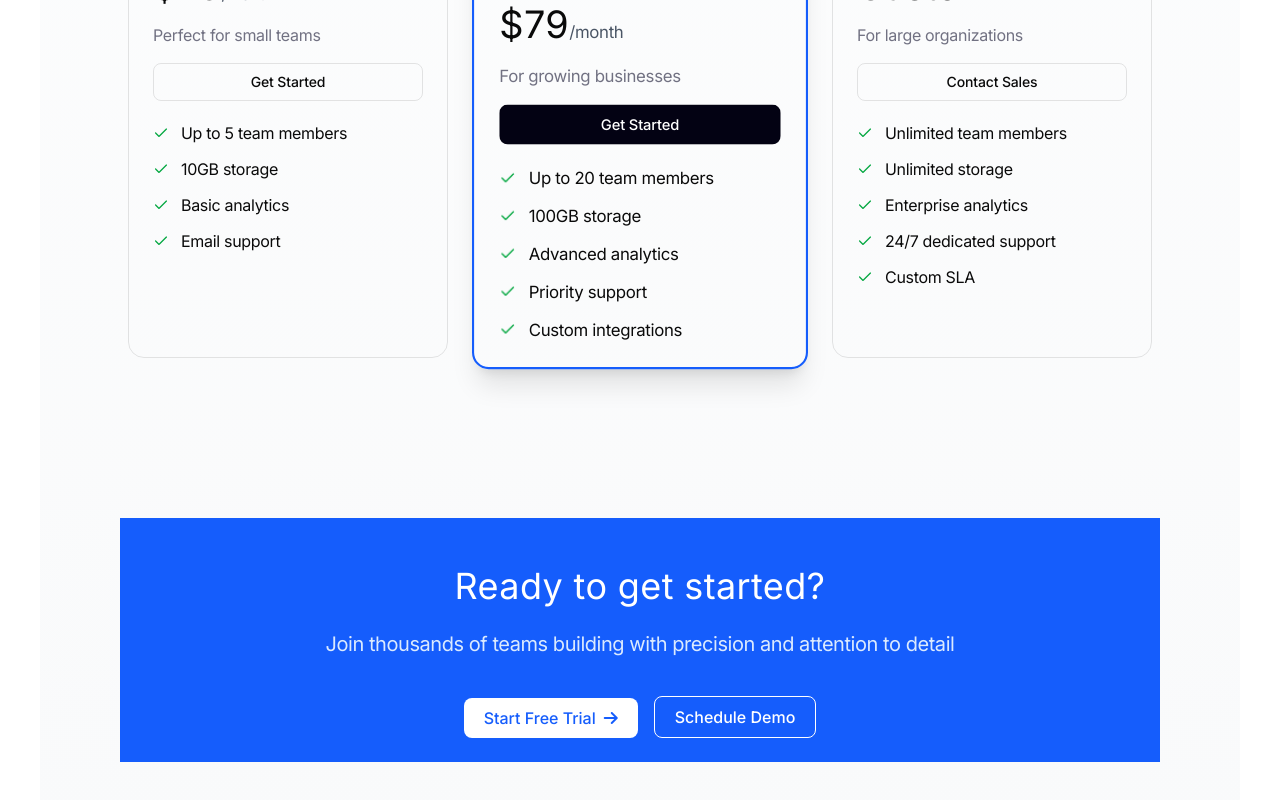
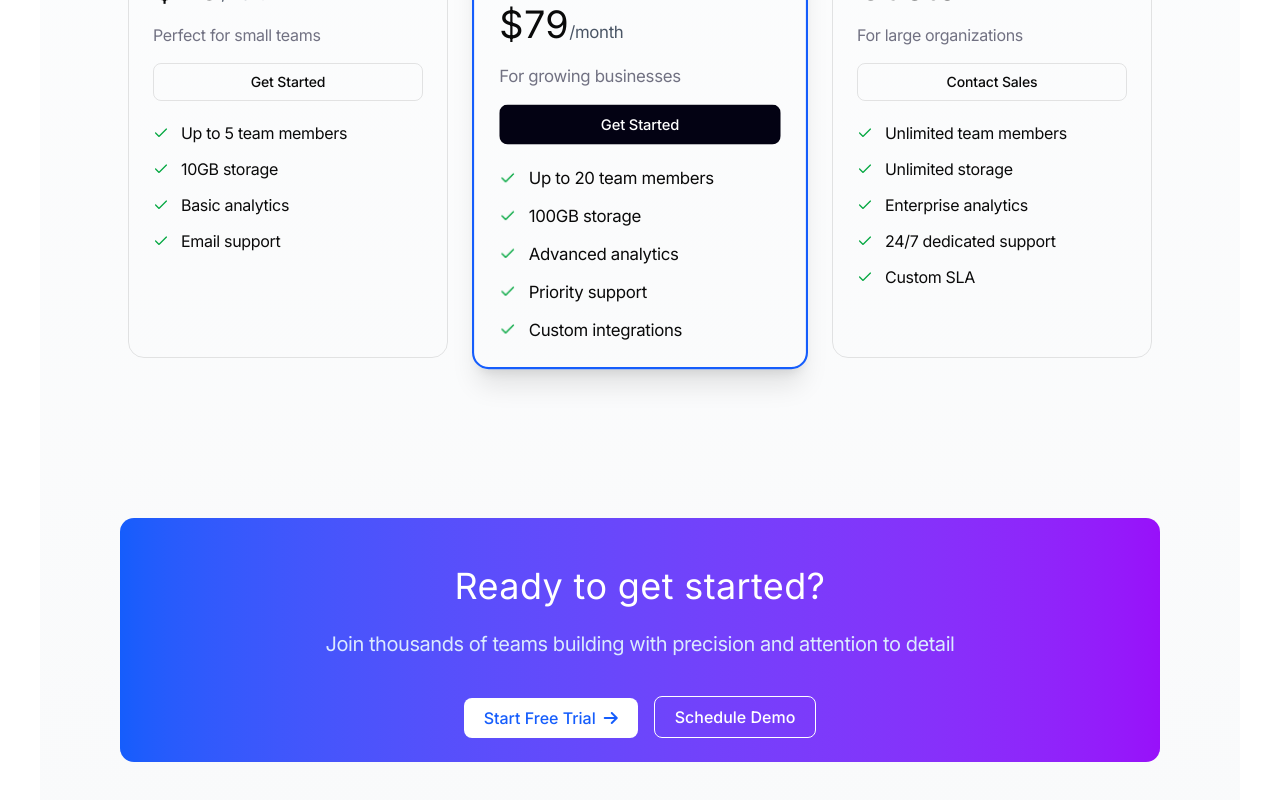
Before and after one commit to SasanTazayoni/detailify, a React (Vite) app: page / in a window 1280 px wide. Shown: the part 1535-2335 px from the top of the page. Built offline with nearby package versions, Linux system fonts and the light colour scheme.

Commit message:
Add border radius and linear gradient background to calltoaction component

```diff
--- a/src/components/CallToAction.tsx
+++ b/src/components/CallToAction.tsx
@@ -1,7 +1,7 @@
 function CallToAction() {
   return (
     <section className="p-20">
-      <div className="bg-[#155DFC] pt-12 pb-6">
+      <div className="bg-linear-to-r from-[#155DFC] to-[#9810FA] pt-12 pb-6 rounded-[14px]">
         <h2 className="text-center text-white font-normal text-[36px] leading-10 tracking-[0.37px] mb-6">
           Ready to get started?
         </h2>
```
